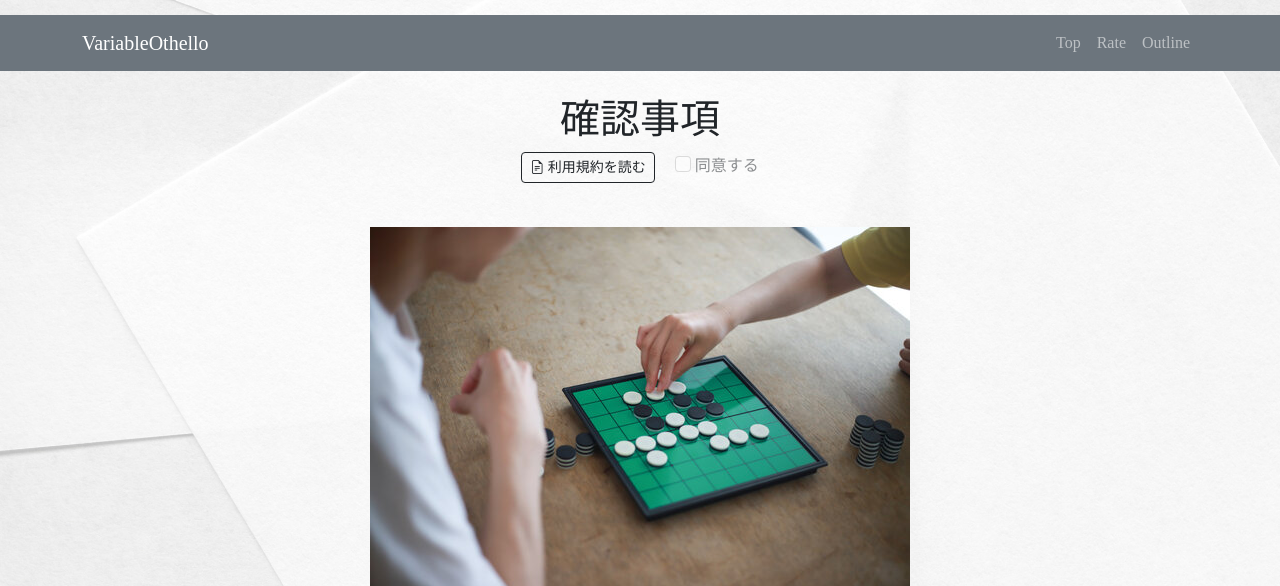
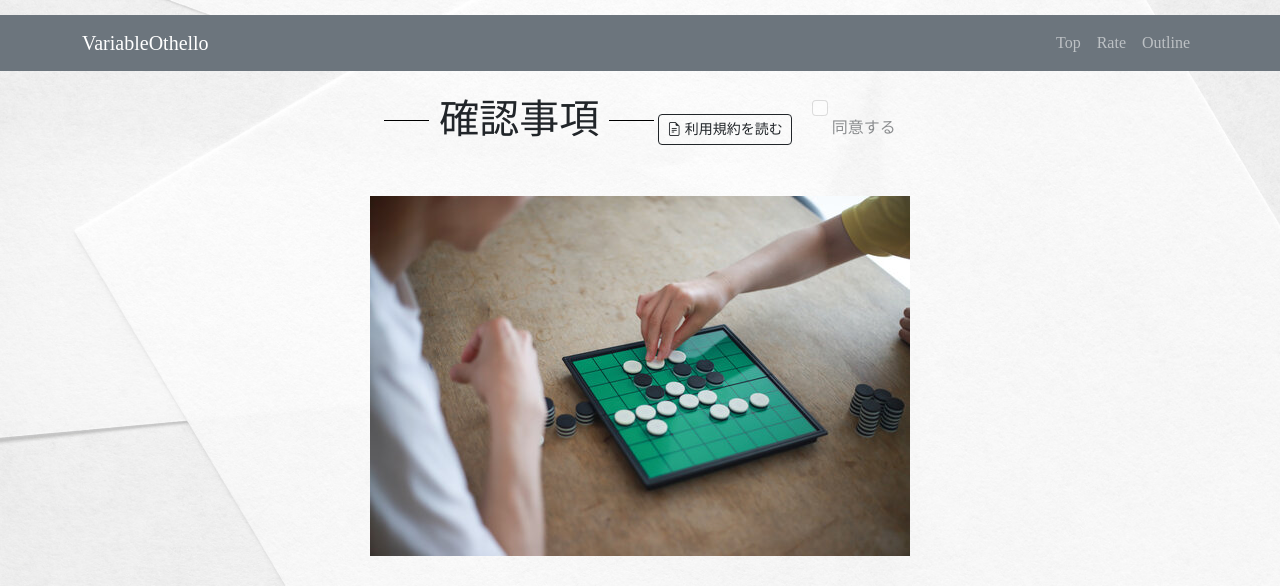
Before and after one commit to overclockbrain/DjangoSIteProgram, a Django app: page / in a window 1280 px wide. Shown: the top 586 px of the page. Run offline with Django 4.2, Linux system fonts and the light colour scheme; some libraries are stand-ins or nearby versions.

Commit message:
Add files via upload

```diff
--- a/othellosite/static/othellosite/css/style.css
+++ b/othellosite/static/othellosite/css/style.css
@@ -6,6 +6,28 @@
 
 main {
     text-align:center;
+}
+
+/*--見出し--*/
+.headline{
+    position: relative;
+    display: inline-block;
+    padding: 0 55px;
+}
+.headline:before, .headline:after {
+    content: '';
+    position: absolute;
+    top: 50%;
+    display: inline-block;
+    width: 45px;
+    height: 1px;
+    background-color: black;
+}
+.headline:before {
+    left:0;
+}
+.headline:after {
+    right: 0;
 }
 
 /*-------背景-------*/
```
